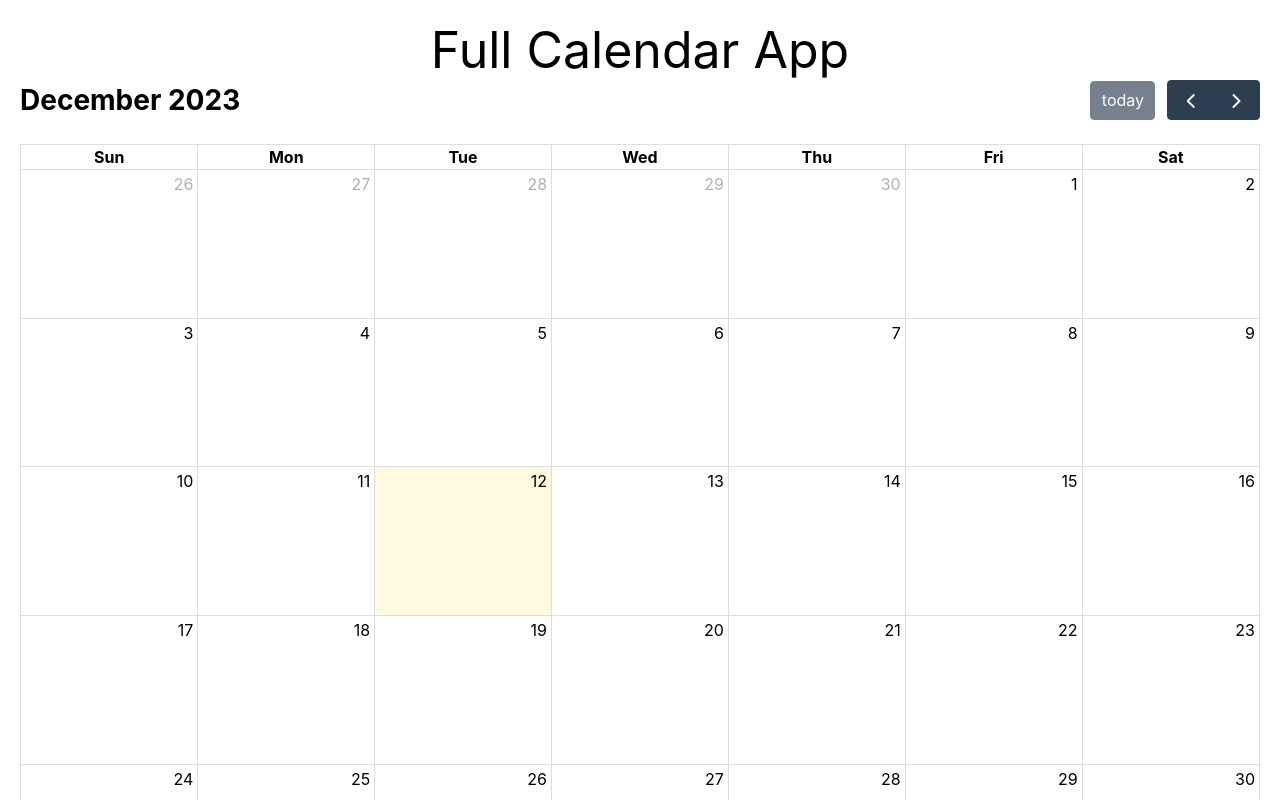
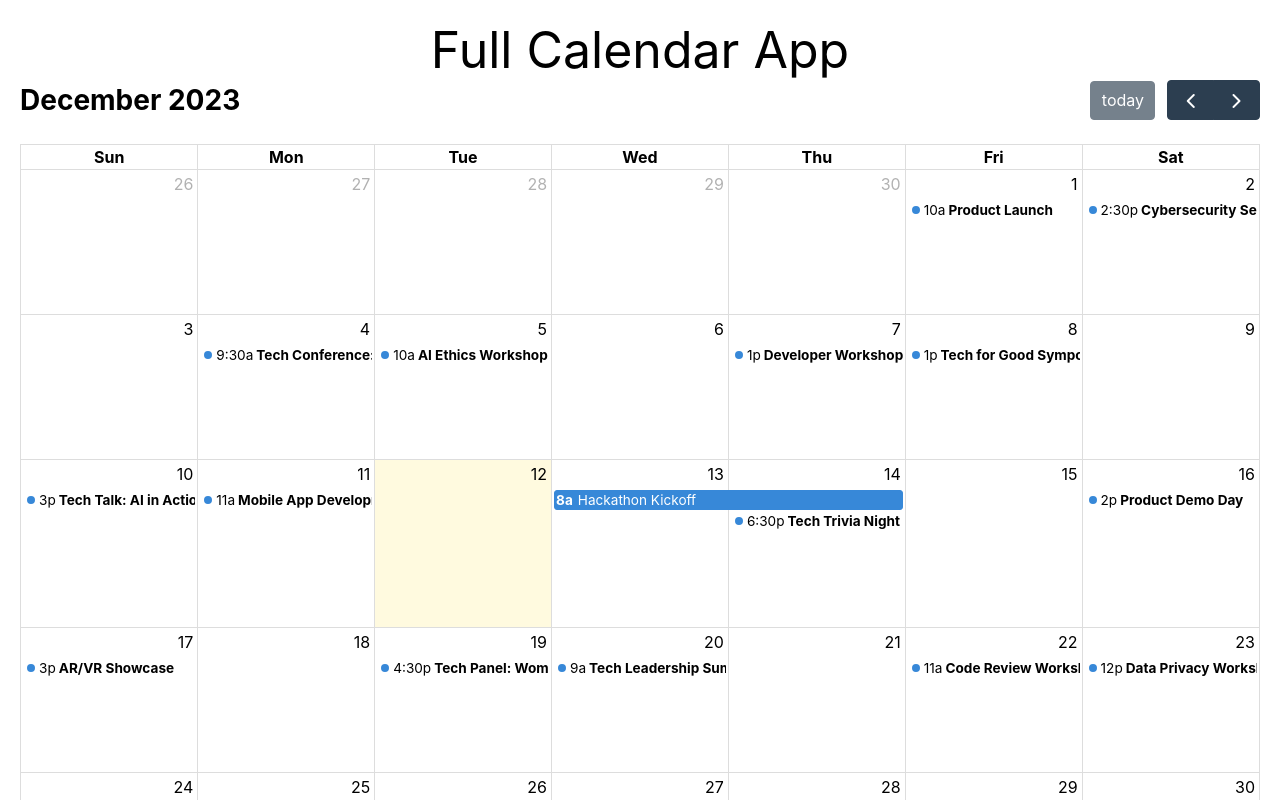
Before and after one commit to zaidansari42/Full-Calendar-React, a JavaScript app: page / in a window 1280 px wide. Shown: the top 800 px of the page. Built offline with nearby package versions, Linux system fonts and the light colour scheme; the HTML template or start-up script is replaced by a standard one.

Commit message:
Added Events

```diff
--- a/src/App.js
+++ b/src/App.js
@@ -1,6 +1,7 @@
 import FullCalendar from '@fullcalendar/react';
 import dayGridPlugin from '@fullcalendar/daygrid';
 import './App.css';
+import techEvents from './data/events';
 
 function App() {
   return (
@@ -12,7 +13,7 @@ function App() {
           end: 'today prev,next' // Will give us the option of the buttons on the right to navigate
         }}
         plugins={[dayGridPlugin]} // Calendar View type
-        events={[]} // List of all the events to be displayed
+        events={techEvents} // List of all the events to be displayed
       />
     </div>
   );
--- /dev/null
+++ b/src/data/events.js
@@ -0,0 +1,125 @@
+const techEvents = [
+  {
+    title: "Product Launch",
+    start: "2023-12-01T10:00:00Z",
+    end: "2023-12-01T12:00:00Z",
+    description: "Introducing our groundbreaking new product with live demonstrations."
+  },
+  {
+    title: "Tech Conference: Future Trends",
+    start: "2023-12-04T09:30:00Z",
+    end: "2023-12-04T17:00:00Z",
+    description: "Explore the latest trends and innovations shaping the future of technology."
+  },
+  {
+    title: "Developer Workshop: Cloud Computing",
+    start: "2023-12-07T13:00:00Z",
+    end: "2023-12-07T15:30:00Z",
+    description: "Hands-on workshop covering the fundamentals of cloud computing and deployment."
+  },
+  {
+    title: "Tech Talk: AI in Action",
+    start: "2023-12-10T15:00:00Z",
+    end: "2023-12-10T16:30:00Z",
+    description: "Dive into real-world applications of artificial intelligence with industry experts."
+  },
+  {
+    title: "Hackathon Kickoff",
+    start: "2023-12-13T08:00:00Z",
+    end: "2023-12-14T08:00:00Z",
+    description: "Join us for an exhilarating 48-hour hackathon. Bring your creativity and skills!"
+  },
+  {
+    title: "Product Demo Day",
+    start: "2023-12-16T14:00:00Z",
+    end: "2023-12-16T16:00:00Z",
+    description: "Showcasing product features and updates for feedback from the team."
+  },
+  {
+    title: "Tech Panel: Women in STEM",
+    start: "2023-12-19T16:30:00Z",
+    end: "2023-12-19T18:00:00Z",
+    description: "A discussion on challenges and opportunities for women in STEM fields."
+  },
+  {
+    title: "Code Review Workshop",
+    start: "2023-12-22T11:00:00Z",
+    end: "2023-12-22T12:30:00Z",
+    description: "Best practices for effective code reviews and collaboration among developers."
+  },
+  {
+    title: "Tech Happy Hour",
+    start: "2023-12-26T17:00:00Z",
+    end: "2023-12-26T18:30:00Z",
+    description: "Join us for an informal networking session with your tech colleagues."
+  },
+  {
+    title: "Year-End Tech Review",
+    start: "2023-12-29T13:00:00Z",
+    end: "2023-12-29T15:00:00Z",
+    description: "Reflecting on the year's technological achievements and lessons learned."
+  },
+  // Additional 10 events
+  {
+    title: "Cybersecurity Seminar",
+    start: "2023-12-02T14:30:00Z",
+    end: "2023-12-02T16:00:00Z",
+    description: "Learn about the latest cybersecurity threats and strategies to protect your data."
+  },
+  {
+    title: "AI Ethics Workshop",
+    start: "2023-12-05T10:00:00Z",
+    end: "2023-12-05T12:30:00Z",
+    description: "Discussing the ethical considerations and responsibilities in AI development."
+  },
+  {
+    title: "Tech for Good Symposium",
+    start: "2023-12-08T13:00:00Z",
+    end: "2023-12-08T15:30:00Z",
+    description: "Exploring how technology can be used to address social and environmental challenges."
+  },
+  {
+    title: "Mobile App Development Workshop",
+    start: "2023-12-11T11:00:00Z",
+    end: "2023-12-11T13:00:00Z",
+    description: "A practical guide to building mobile applications for iOS and Android platforms."
+  },
+  {
+    title: "Tech Trivia Night",
+    start: "2023-12-14T18:30:00Z",
+    end: "2023-12-14T20:00:00Z",
+    description: "Test your tech knowledge and compete with colleagues in a fun trivia night."
+  },
+  {
+    title: "AR/VR Showcase",
+    start: "2023-12-17T15:00:00Z",
+    end: "2023-12-17T17:00:00Z",
+    description: "Experience the latest developments in augmented and virtual reality technologies."
+  },
+  {
+    title: "Tech Leadership Summit",
+    start: "2023-12-20T09:00:00Z",
+    end: "2023-12-20T16:00:00Z",
+    description: "Insights and strategies for effective leadership in the ever-evolving tech landscape."
+  },
+  {
+    title: "Data Privacy Workshop",
+    start: "2023-12-23T12:00:00Z",
+    end: "2023-12-23T14:00:00Z",
+    description: "Understanding the importance of data privacy and compliance in tech projects."
+  },
+  {
+    title: "Agile Development Seminar",
+    start: "2023-12-27T14:30:00Z",
+    end: "2023-12-27T16:00:00Z",
+    description: "Learn agile methodologies and practices for efficient software development."
+  },
+  {
+    title: "New Year Tech Bash",
+    start: "2023-12-31T20:00:00Z",
+    end: "2023-12-31T23:59:59Z",
+    description: "Ring in the New Year with a tech-themed celebration and countdown!"
+  }
+];
+
+export default techEvents;
```
